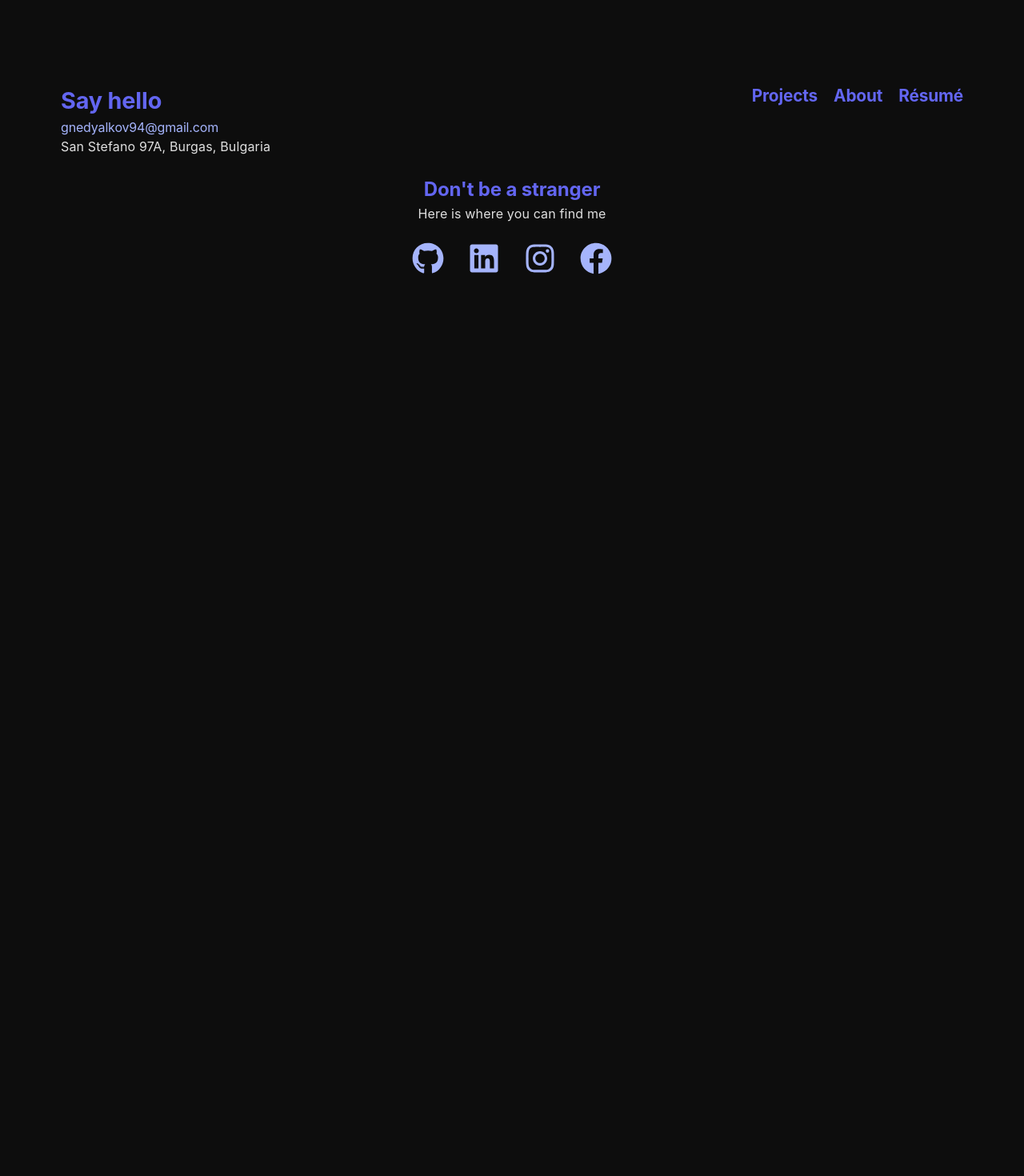
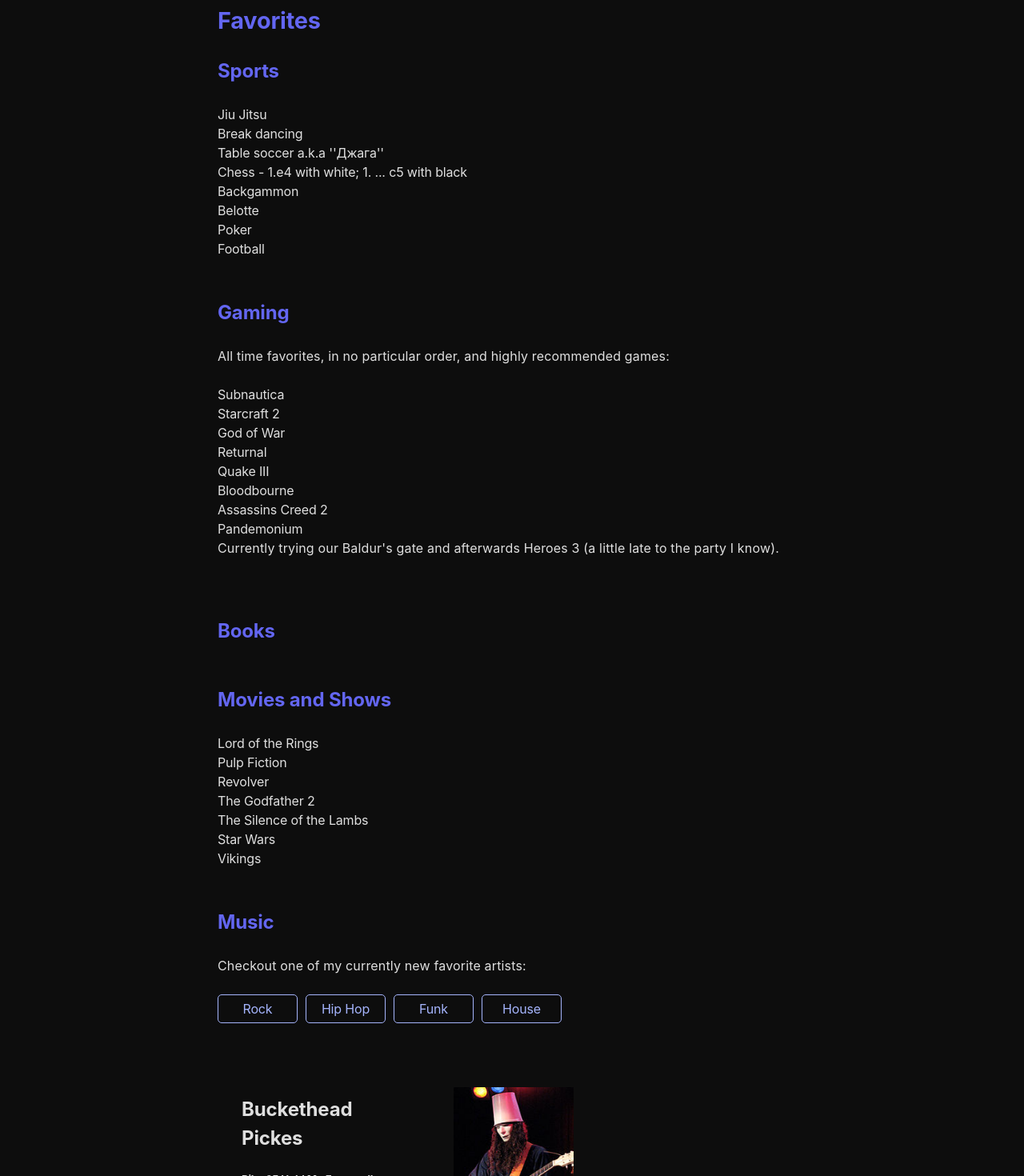
Before and after one commit to GeorgiNedyalkov/georginedyalkov.com, a React (Vite) app: page /about in a window 1280 px wide. Shown: the part 740-2210 px from the top of the page at 80% size. Before the commit the page ends 1289 px from the top, so only its background shows below. Built offline with nearby package versions, Linux system fonts and the light colour scheme; no server answers.

Commit message:
feature: users now have audio player
after a song ends the next one beings

```diff
--- a/src/components/About/About.jsx
+++ b/src/components/About/About.jsx
@@ -1,19 +1,12 @@
 import { useEffect, useState } from "react";
 import { Link } from "react-router-dom";
 
+import buckethead from "../../assets/music/buckethead_hold_me_forever.mp3";
+
+import AudioPlayer from "../AudioPlayer/AudioPlayer";
 import "./About.css";
 
-const SpotifyAPI = "https://api.spotify.com/";
-
 const About = () => {
-  const [playlists, setPlaylists] = useState([]);
-
-  useEffect(() => {
-    fetch(SpotifyAPI)
-      .then((response) => response.json)
-      .then((data) => console.log(data));
-  }, []);
-
   return (
     <div id="about-page">
       <div className="container">
@@ -51,6 +44,70 @@
           contracts myself. It is one of the industries I am most excited about
           and would love to one day work in a project like this.
         </p>
+
+        <h2>Favorites</h2>
+        <div className="about__section">
+          <h3>Sports</h3>
+          <ul>
+            <li>Jiu Jitsu</li>
+            <li>Break dancing</li>
+            <li>Table soccer a.k.a ''Джага''</li>
+            <li>Chess - 1.e4 with white; 1. ... c5 with black</li>
+            <li>Backgammon</li>
+            <li>Belotte</li>
+            <li>Poker</li>
+            <li>Football</li>
+          </ul>
+        </div>
+        <div className="about__section">
+          <h3>Gaming</h3>
+          <p>
+            All time favorites, in no particular order, and highly recommended
+            games:
+          </p>
+          <ul>
+            <li>Subnautica</li>
+            <li>Starcraft 2</li>
+            <li>God of War</li>
+            <li>Returnal</li>
+            <li>Quake III</li>
+            <li>Bloodbourne</li>
+            <li>Assassins Creed 2</li>
+            <li>Pandemonium</li>
+          </ul>
+          <p>
+            Currently trying our Baldur's gate and afterwards Heroes 3 (a little
+            late to the party I know).
+          </p>
+        </div>
+        <div className="about__section">
+          <h3>Books</h3>
+        </div>
+
+        <div className="about__section">
+          <h3>Movies and Shows</h3>
+          <ul>
+            <li>Lord of the Rings</li>
+            <li>Pulp Fiction</li>
+            <li>Revolver</li>
+            <li>The Godfather 2</li>
+            <li>The Silence of the Lambs</li>
+            <li>Star Wars</li>
+            <li>Vikings</li>
+          </ul>
+        </div>
+
+        <div className="about__section">
+          <h3>Music</h3>
+          <p>Checkout one of my currently new favorite artists:</p>
+          <ul className="genres">
+            <li className="genre rock">Rock</li>
+            <li className="genre hiphop">Hip Hop</li>
+            <li className="genre funk">Funk</li>
+            <li className="genre house">House</li>
+          </ul>
+        </div>
+        <AudioPlayer />
       </div>
     </div>
   );
--- a/src/components/AudioPlayer/AudioPlayer.jsx
+++ b/src/components/AudioPlayer/AudioPlayer.jsx
@@ -17,6 +17,16 @@
   const progressBarRef = useRef();
   const audioRef = useRef();
 
+  const handleNext = () => {
+    if (trackIndex >= tracks.length - 1) {
+      setTrackIndex(0);
+      setCurrentTrack(tracks[0]);
+    } else {
+      setTrackIndex((prev) => prev + 1);
+      setCurrentTrack(tracks[trackIndex + 1]);
+    }
+  };
+
   return (
     <div id="audio_player">
       <Track
@@ -24,6 +34,7 @@
         audioRef={audioRef}
         progressBarRef={progressBarRef}
         setDuration={setDuration}
+        handleNext={handleNext}
       />
       <div className="audio__controls">
         <Controls
@@ -35,6 +46,7 @@
           trackIndex={trackIndex}
           setTrackIndex={setTrackIndex}
           setCurrentTrack={setCurrentTrack}
+          handleNext={handleNext}
         />
         <ProgressBar
           audioRef={audioRef}
--- a/src/components/AudioPlayer/Controls/Controls.jsx
+++ b/src/components/AudioPlayer/Controls/Controls.jsx
@@ -21,6 +21,7 @@
   trackIndex,
   setTrackIndex,
   setCurrentTrack,
+  handleNext,
 }) => {
   const [isPlaying, setIsPlaying] = useState(false);
   const [volume, setVolume] = useState(60);
@@ -43,16 +44,6 @@
 
     playAnimationRef.current = requestAnimationFrame(repeat);
   }, [audioRef, duration, progressBarRef, setTimeProgress]);
-
-  const handleNext = () => {
-    if (trackIndex >= tracks.length - 1) {
-      setTrackIndex(0);
-      setCurrentTrack(tracks[0]);
-    } else {
-      setTrackIndex((prev) => prev + 1);
-      setCurrentTrack(tracks[trackIndex + 1]);
-    }
-  };
 
   const handlePrevious = () => {
     if (trackIndex === 0) {
--- a/src/components/AudioPlayer/Track/Track.jsx
+++ b/src/components/AudioPlayer/Track/Track.jsx
@@ -1,4 +1,10 @@
-const Track = ({ track, audioRef, setDuration, progressBarRef }) => {
+const Track = ({
+  track,
+  audioRef,
+  setDuration,
+  progressBarRef,
+  handleNext,
+}) => {
   const onLoadedMetadata = () => {
     const seconds = audioRef.current.duration;
     setDuration(seconds);
@@ -15,7 +21,8 @@
             src={track.src}
             ref={audioRef}
             onLoadedMetadata={onLoadedMetadata}
-          ></audio>
+            onEnded={handleNext}
+          />
         </div>
         <div className="track__right">
           <div className="track__img_container">
```
